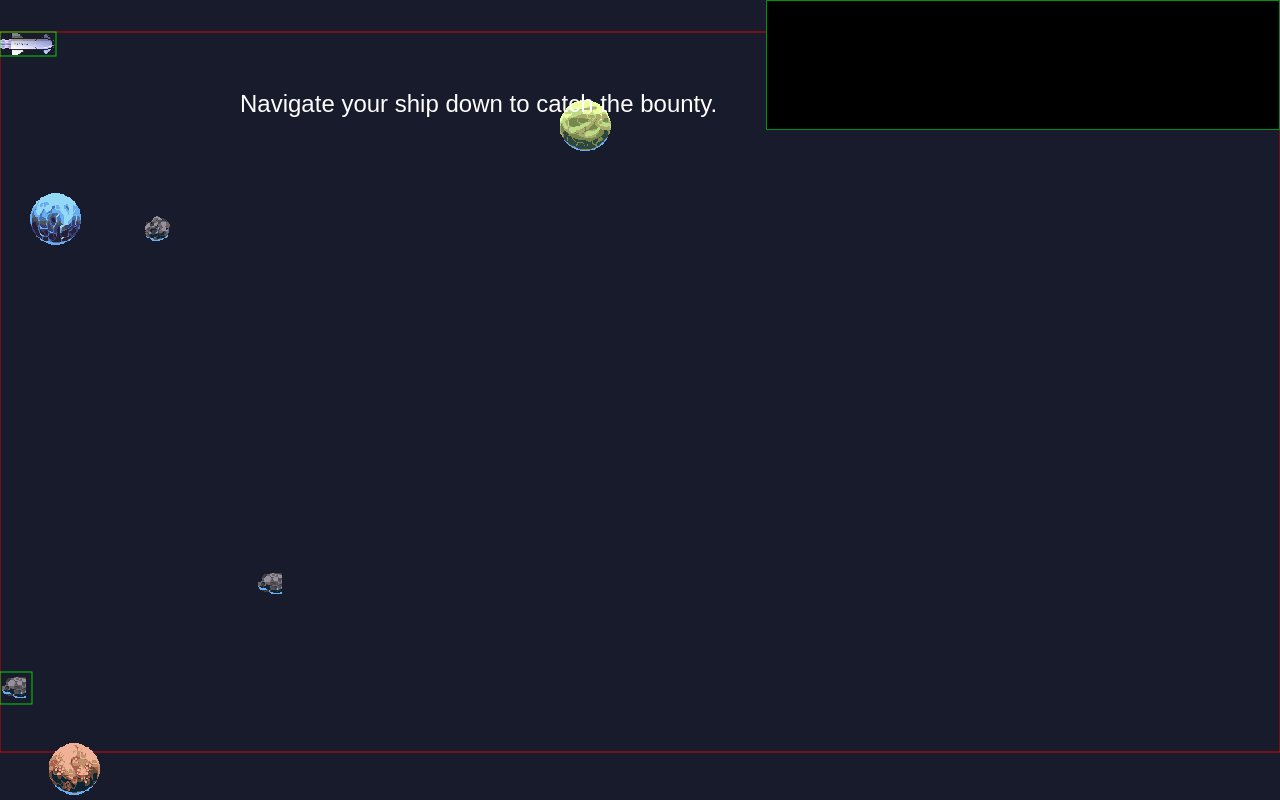
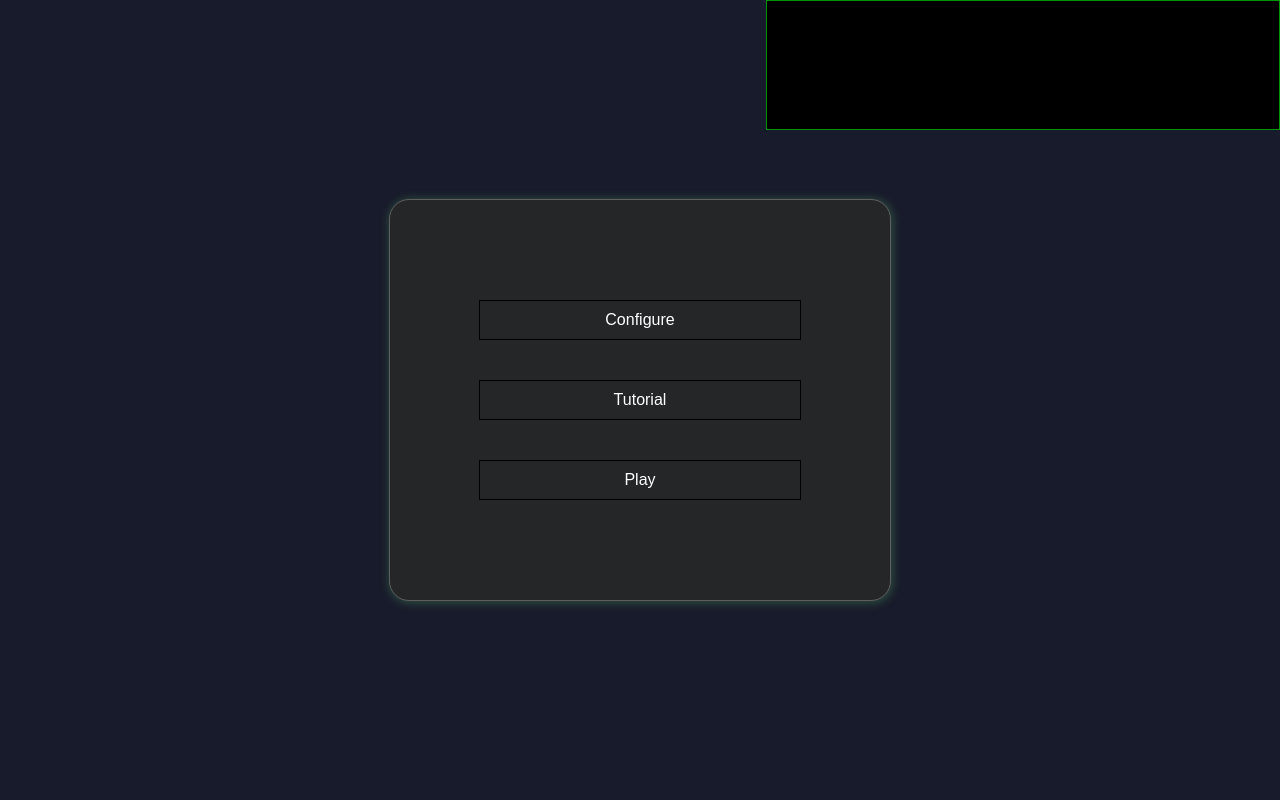
Before and after one commit to hmil/whistle-invaders, a website built with webpack: page index.html in a window 1280 px wide. Built offline with nearby package versions, Linux system fonts and the light colour scheme.

Commit message:
Add menu

```diff
--- a/index.html
+++ b/index.html
@@ -12,6 +12,7 @@
             width: 100%;
             overflow: hidden;
             background-color: #181b2b;
+            font-family: Arial, Helvetica, sans-serif;
         }
 
         .debug-canvas {
@@ -27,9 +28,61 @@
             height: 100%;
         }
 
+        .menu-container {
+            /** Hides menu during loading */
+            position: absolute;
+            width: 100vw;
+            height: 100vh;
+            display: flex;
+            justify-content: center;
+            align-items: center;
+        }
+
+        .menu-box {
+            width: 500px;
+            height: 400px;
+            background: red;
+            border-radius: 20px;
+            background-color: #252627;
+            border: 1px #5f5f5f solid;
+            display: flex;
+            flex-direction: column;
+            align-items: center;
+            justify-content: center;
+            box-shadow: 1px 1px 10px 1px #73ec8240;
+        }
+
+        .btn {
+            cursor: pointer;
+            padding: 10px;
+            width: 300px;
+            text-align: center;
+            border: 1px #000 solid;
+            color: white;
+        }
+
+        .btn:hover {
+            background-color: #333;
+        }
+
+        .spacer {
+            height: 40px;
+        }
+
     </style>
 </head>
 <body>
+    <div id="menu" style="display: none">
+        <div class="menu-container">
+            <div class="menu-box">
+                <div class="btn" id="config-btn">Configure</div>
+                <div class="spacer"></div>
+                <div class="btn" id="tutorial-btn">Tutorial</div>
+                <div class="spacer"></div>
+                <div class="btn" id="play-btn">Play</div>
+            </div>
+        </div>
+    </div>
     <canvas id="screen"></canvas>
     <script src="dist/vendors.bundle.js"></script>
     <script src="dist/app.bundle.js"></script>
--- a/src/game.ts
+++ b/src/game.ts
@@ -1,34 +1,47 @@
+import { AudioController } from './audio-controller';
+import { Controls } from './controls';
+import { EventBus } from './events';
+import { GameScene } from './gameScene';
 import { Graphics } from './graphics';
-import { Controls } from "./controls";
-import { EventBus } from "./events";
-import { GameScene } from './gameScene';
-import { GameLevel } from './levels/game-level';
+import { GameLevel, LevelConstructor } from './levels/game-level';
 
-export class GameLoop {
+export class Game {
 
     private stopped = true;
     private lastTime: number;
 
-    constructor(
-            private readonly graphics: Graphics,
-            private readonly eventBus: EventBus,
-            private readonly controls: Controls,
-            private readonly scene: GameScene,
-            private readonly level: GameLevel) {
+    private readonly eventBus = new EventBus();
+    private readonly audioController = new AudioController(this.eventBus);
+    private readonly controls = new Controls(this.eventBus, this.audioController);
+    private readonly scene = new GameScene(this.eventBus, this.controls);
+    private readonly graphics = new Graphics(this.scene);
 
-        // TODO: for debug only, remove and handle fire somewhere else
-        this.eventBus.on('fire', () => console.log('pew!'));
+    private level?: GameLevel;
+
+    constructor() {
         this.lastTime = (new Date()).getTime();
     }
 
+    /**
+     * needs to be called in response to a user input.
+     */
+    grabInputs() {
+        this.audioController.init();
+    }
+
+    loadLevel(level: LevelConstructor) {
+        this.level?.unload();
+        this.level = new level(this.eventBus, this.scene);
+    }
+
     stop() {
-        this.level.unload();
+        this.level?.unload();
         this.stopped = true;
     }
 
     start() {
         this.stopped = false;
-        this.level.load();
+        this.level?.load();
         this.loop();
     }
 
@@ -40,7 +53,7 @@ export class GameLoop {
         const newTime = (new Date()).getTime();
 
         this.scene.tick(newTime - this.lastTime);
-        this.level.tick(newTime - this.lastTime);
+        this.level?.tick(newTime - this.lastTime);
         this.graphics.updateGraphics(newTime);
 
         this.lastTime = newTime;
--- a/src/main.ts
+++ b/src/main.ts
@@ -1,31 +1,12 @@
-import { Level1 } from './levels/level1';
+import { Menu } from './menu';
 import { Assets } from './assets';
-import { AudioController } from './audio-controller';
-import { Controls } from './controls';
-import { EventBus } from './events';
-import { GameLoop } from './game';
-import { GameScene } from './gameScene';
-import { Graphics } from './graphics';
-import { TutorialLevel } from './levels/tutorial';
 
 function main() {
     // ENABLE DEBUG RENDERING
     window.DEBUG = true;
+    Assets.init();
 
-    Assets.init();
-    const eventBus = new EventBus();
-    const audioController = new AudioController(eventBus);
-    window.addEventListener('click', () => {
-        audioController.init();
-    });
-    const controls = new Controls(eventBus, audioController);
-    const scene = new GameScene(eventBus, controls);
-    const graphics = new Graphics(scene);
-
-    const level = new TutorialLevel(eventBus, scene);
-
-    const game = new GameLoop(graphics, eventBus, controls, scene, level);
-    game.start();
+    new Menu();
 }
 
 window.addEventListener('load', main);
--- /dev/null
+++ b/src/menu.ts
@@ -0,0 +1,42 @@
+import { Level1 } from "./levels/level1";
+import { Game } from "./game";
+import { TutorialLevel } from "./levels/tutorial";
+
+export class Menu {
+
+    private playBtn = document.getElementById('play-btn') as HTMLElement;
+    private tutorialBtn = document.getElementById('tutorial-btn') as HTMLElement;
+    private configBtn = document.getElementById('config-btn') as HTMLElement;
+    private menu = document.getElementById('menu') as HTMLCanvasElement;
+
+    private game = new Game();
+
+    constructor() {
+        this.playBtn.addEventListener('click', () => this.play());
+        this.tutorialBtn.addEventListener('click', () => this.playTutorial());
+        this.configBtn.addEventListener('click', () => this.configure());
+        this.showMenu();
+    }
+
+    private play() {
+        this.game.loadLevel(Level1);
+        this.game.start();
+        this.hideMenu();
+    }
+
+    private playTutorial() {
+        this.game.loadLevel(TutorialLevel);
+        this.game.start();
+        this.hideMenu();
+    }
+
+    private configure() {}
+
+    public showMenu() {
+        this.menu.style.display = '';
+    }
+
+    public hideMenu() {
+        this.menu.style.display = 'none';
+    }
+}
```
Also changed, not shown: src/levels/game-level.ts (+7 -1 lines).
